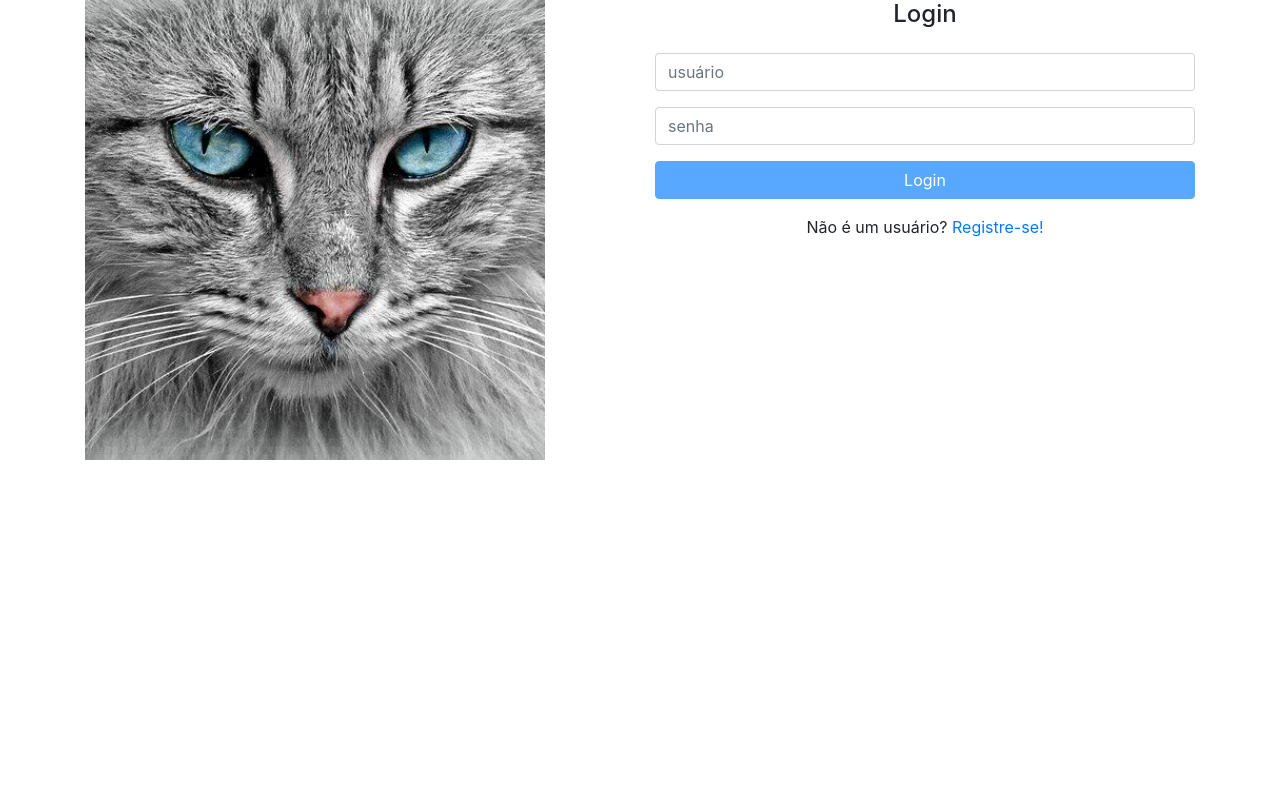
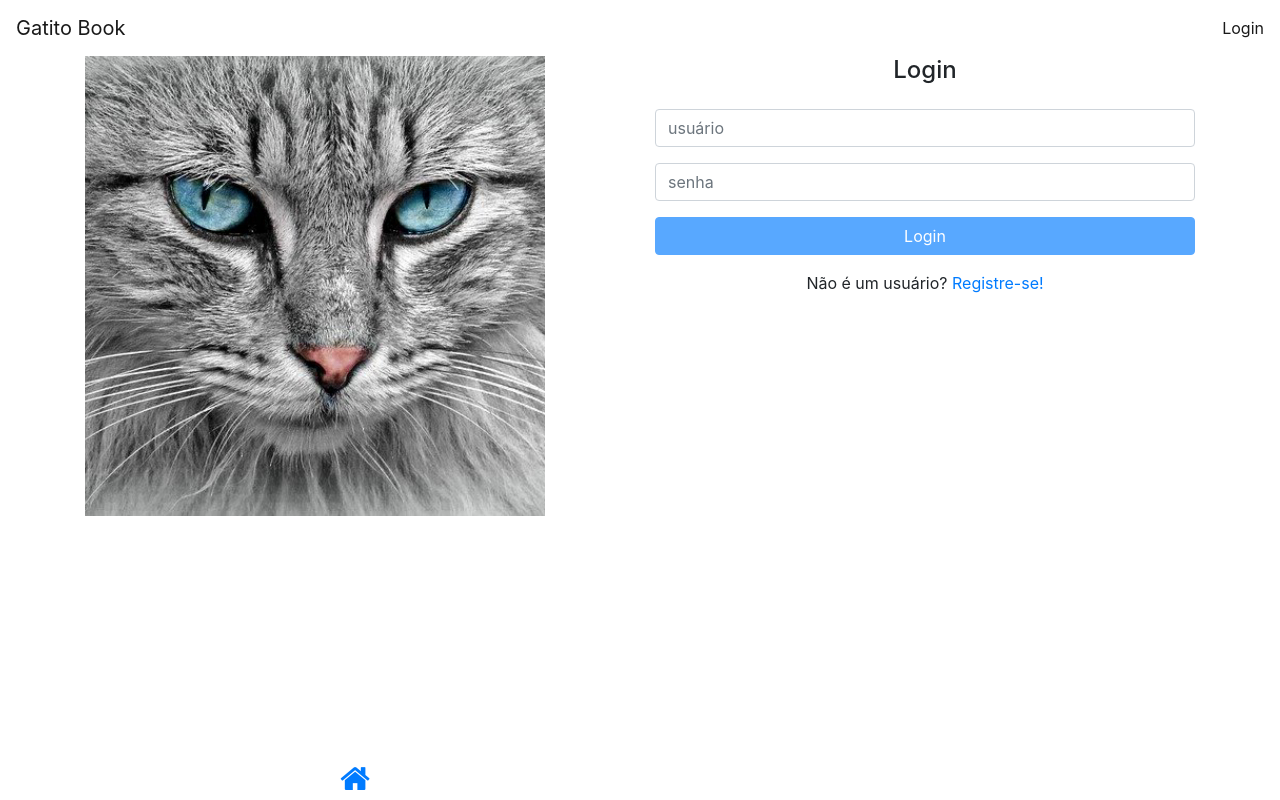
Before and after one commit to guerradaniel/gatito-book, an Angular app in the folder gatitobook/: page /home in a window 1280 px wide. Built offline with nearby package versions, Linux system fonts and the light colour scheme.

Commit message:
Acrescentei um cabecalho e rodape no projeto.

```diff
--- a/gatitobook/src/app/app.component.html
+++ b/gatitobook/src/app/app.component.html
@@ -1 +1,3 @@
+<app-cabecalho></app-cabecalho>
 <router-outlet></router-outlet>
+<app-rodape></app-rodape>
--- /dev/null
+++ b/gatitobook/src/app/componentes/cabecalho/cabecalho.component.html
@@ -0,0 +1,19 @@
+<header class="sticky-top">
+  <nav class="navbar navbar-light bg-white">
+    <a class="navbar-brand">Gatito Book</a>
+    <div *ngIf="user$ | async as user">
+      <div *ngIf="user.name; else login">
+        <i class="fa fa-user-cicle mr-1"></i>
+        <a class="mr-1">{{user.name}}</a>
+        <a (click)="logout()">Logout</a>
+      </div>
+    </div>
+  </nav>
+
+  <ng-template #login>
+    <span class="navbar-text">
+      <a [routerLink]="['']">Login</a>
+    </span>
+  </ng-template>
+
+</header>
--- /dev/null
+++ b/gatitobook/src/app/componentes/cabecalho/cabecalho.component.ts
@@ -0,0 +1,25 @@
+import { Component, OnInit } from '@angular/core';
+import { Router } from '@angular/router';
+import { UsuarioService } from 'src/app/autenticacao/usuario/usuario.service';
+
+@Component({
+  selector: 'app-cabecalho',
+  templateUrl: './cabecalho.component.html',
+  styleUrls: ['./cabecalho.component.css']
+})
+export class CabecalhoComponent {
+
+  user$ = this.usuario.retornaUsuario()
+
+  constructor(
+    private usuario: UsuarioService,
+    private router: Router
+  ) { }
+
+  logout() {
+    this.usuario.logout()
+    this.router.navigate([''])
+  }
+
+
+}
--- /dev/null
+++ b/gatitobook/src/app/componentes/rodape/rodape.component.html
@@ -0,0 +1,13 @@
+<footer class="mt-5">
+  <div class="fixed-bottom bg-white p-1">
+    <div class="container">
+      <div class="row text-center">
+        <div class="col-6">
+          <a [routerLink]="['']">
+            <i class="fa fa-home fa-2x"></i>
+          </a>
+        </div>
+      </div>
+    </div>
+  </div>
+</footer>
```
Also changed, not shown: gatitobook/src/app/app.module.ts (+6 -1 lines), gatitobook/src/app/componentes/cabecalho/cabecalho.module.ts (added, +18 -0 lines), gatitobook/src/app/componentes/rodape/rodape.component.ts (added, +13 -0 lines), gatitobook/src/app/componentes/rodape/rodape.module.ts (added, +18 -0 lines), gatitobook/src/app/componentes/cabecalho/cabecalho.component.css (added), gatitobook/src/app/componentes/rodape/rodape.component.css (added), 2 other files (tests, documents, lock files or other folders).
